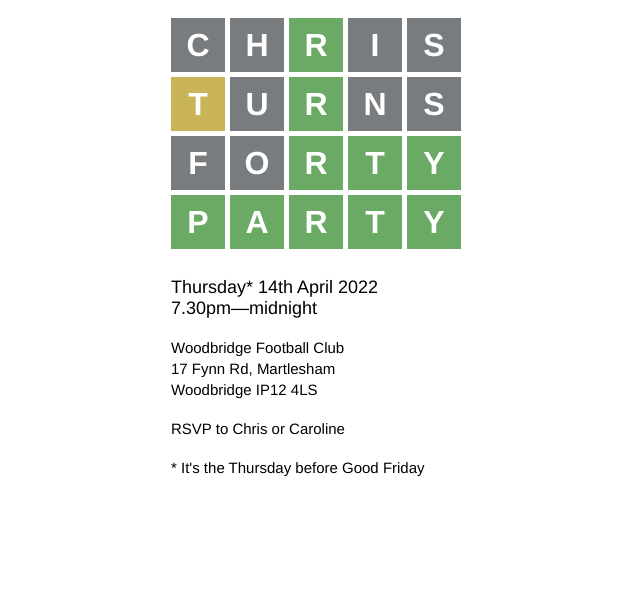
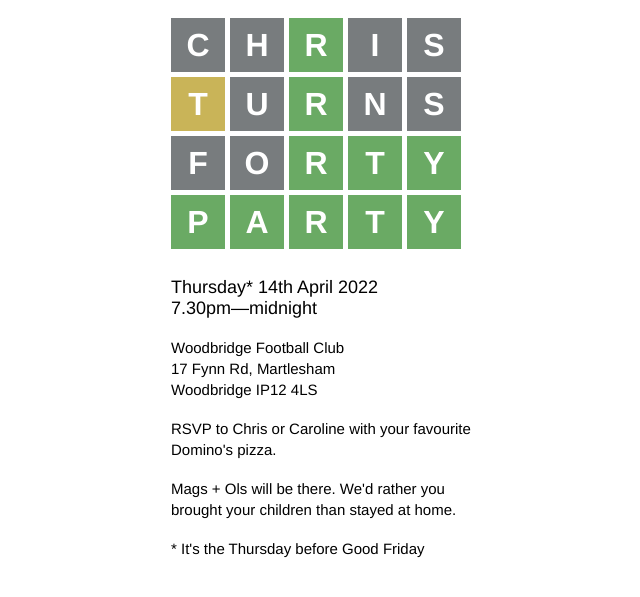
Before and after one commit to christhesoul/christhesoul.github.io, a Jekyll site: the page built from forty.md, in a window 1280 px wide. Shown: the top 597 px of the page, without its empty margins (324-964 px from the left). Built offline with Jekyll 4.4.1, drawn with Linux system fonts in a browser that asks for light colours.

Commit message:
add copy

```diff
--- a/_layouts/forty.html
+++ b/_layouts/forty.html
@@ -102,7 +102,8 @@
           Woodbridge IP12 4LS
         </small>
       </p>
-      <p><small>RSVP to Chris or Caroline</small></p>
+      <p><small>RSVP to Chris or Caroline with your favourite Domino's pizza.</small></p>
+      <p><small>Mags + Ols will be there. We'd rather you brought your children than stayed at home.</small></p>
       <p><small>* It's the Thursday before Good Friday</small></p>
     </div>
   </body>
```
